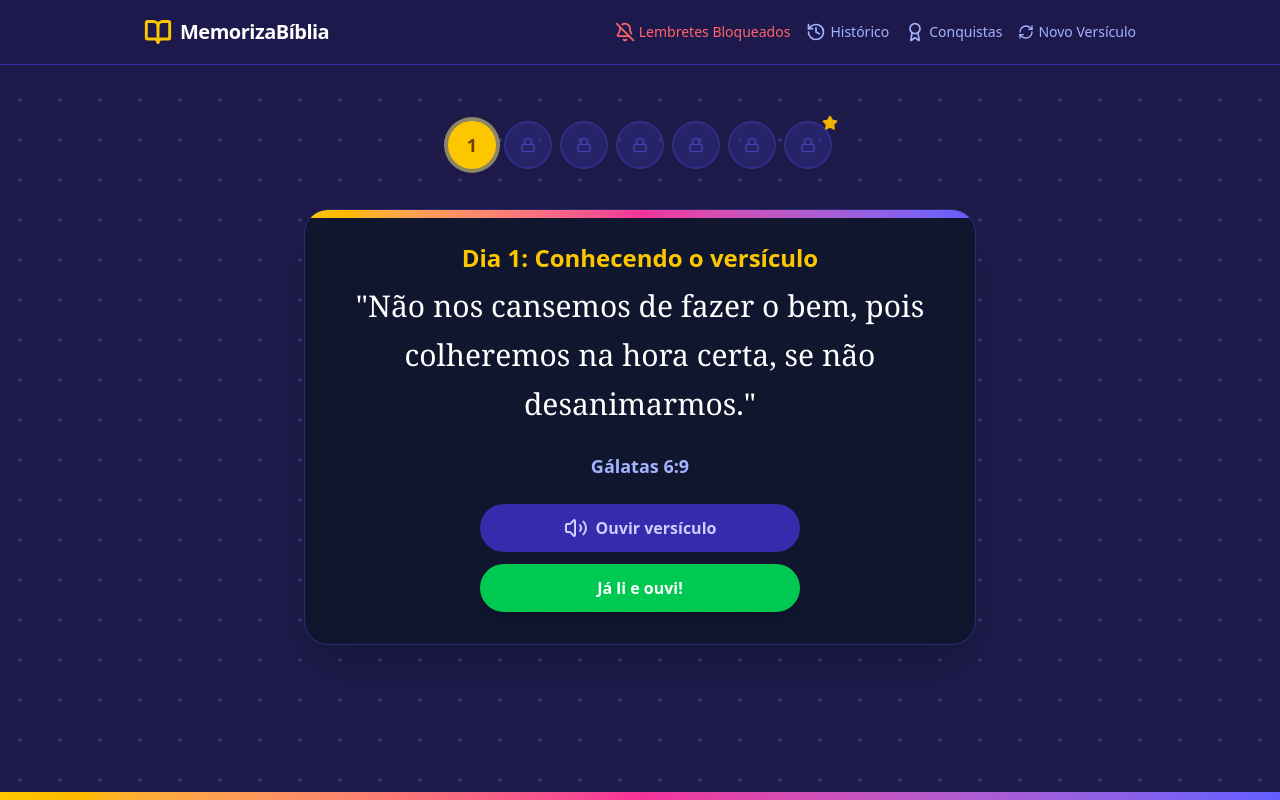
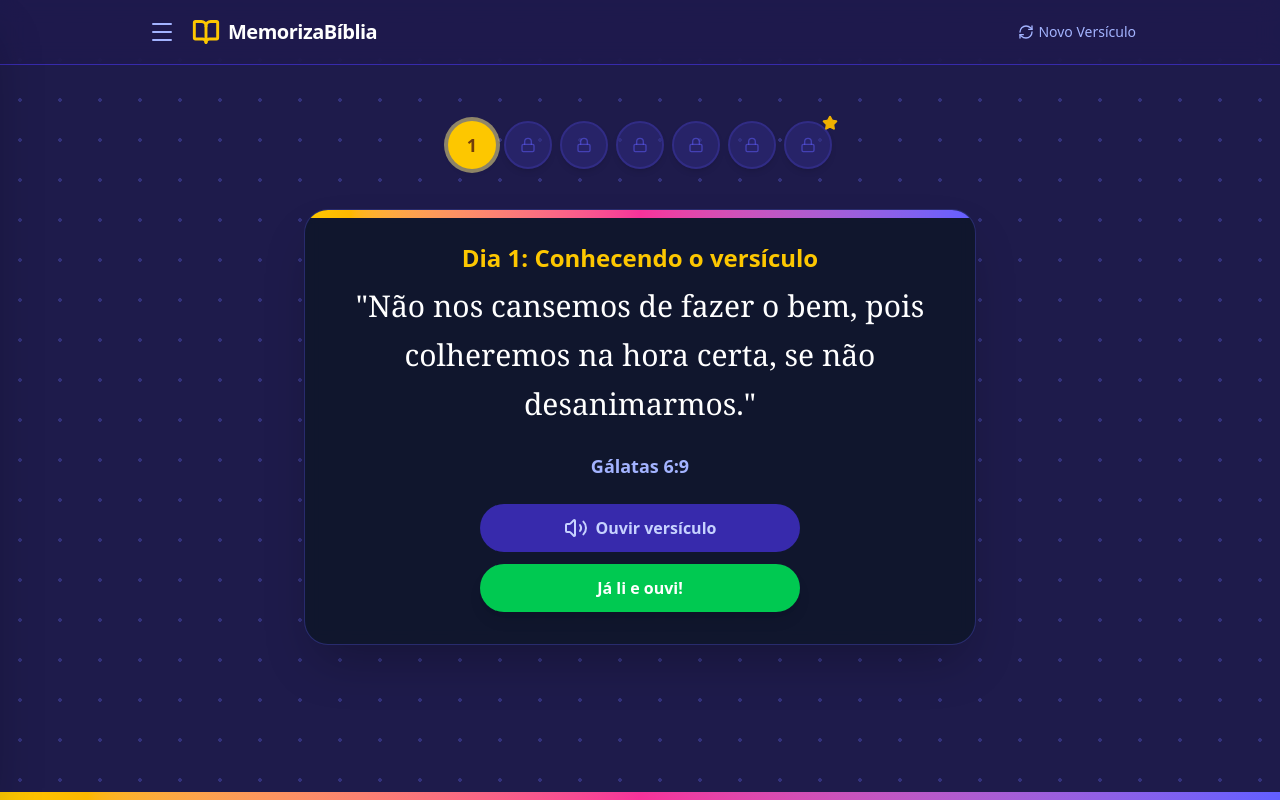
Before and after one commit to ivancmc/memoriza_biblia, a React (Vite) app: page / in a window 1280 px wide. Built offline with nearby package versions, Linux system fonts and the light colour scheme; no server answers; the database is empty.

Commit message:
menu lateral

```diff
--- a/src/App.tsx
+++ b/src/App.tsx
@@ -20,6 +20,7 @@ function App() {
   const [recallVerse, setRecallVerse] = useState<Verse | null>(null);
   const { isInstallAvailable, handleInstallClick } = usePWAInstall();
   const [showInstallModal, setShowInstallModal] = useState(false);
+  const [isSidebarOpen, setIsSidebarOpen] = useState(false);
 
   useEffect(() => {
     if (isInstallAvailable) {
@@ -32,6 +33,7 @@ function App() {
       const randomIndex = Math.floor(Math.random() * history.length);
       setRecallVerse(history[randomIndex]);
     }
+    setIsSidebarOpen(false);
   };
 
   const loadNewVerse = async () => {
@@ -78,41 +80,88 @@ function App() {
   return (
     <div className="h-screen flex flex-col font-sans text-slate-100 selection:bg-pink-500 selection:text-white overflow-hidden max-w-full">
       <Toaster position="top-center" />
+
+      {/* Sidebar Overlay */}
+      {isSidebarOpen && (
+        <motion.div
+          initial={{ opacity: 0 }}
+          animate={{ opacity: 1 }}
+          exit={{ opacity: 0 }}
+          className="fixed inset-0 bg-black/60 backdrop-blur-sm z-40"
+          onClick={() => setIsSidebarOpen(false)}
+        />
+      )}
+
+      {/* Sidebar Drawer */}
+      <motion.aside
+        initial={{ x: '-100%' }}
+        animate={{ x: isSidebarOpen ? 0 : '-100%' }}
+        transition={{ type: 'spring', stiffness: 300, damping: 30 }}
+        className="fixed top-0 left-0 h-full w-72 bg-indigo-950 border-r border-indigo-800 z-50 flex flex-col shadow-2xl"
+      >
+        {/* Sidebar Header */}
+        <div className="flex items-center gap-2 px-6 py-5 border-b border-indigo-800">
+          <BookOpen size={24} strokeWidth={2.5} className="text-yellow-400" />
+          <span className="text-lg font-bold text-white tracking-tight">MemorizaBíblia</span>
+        </div>
+
+        {/* Sidebar Items */}
+        <nav className="flex flex-col gap-1 px-3 py-4 flex-1">
+          {history.length > 0 && (
+            <button
+              onClick={handleRecall}
+              className="flex items-center gap-3 px-4 py-3 rounded-xl text-yellow-300 hover:bg-indigo-800/60 hover:text-white transition-all text-left"
+            >
+              <Sparkles size={20} />
+              <span className="font-medium">Relembre</span>
+            </button>
+          )}
+
+          <div className="px-4 py-3 rounded-xl hover:bg-indigo-800/60 transition-all">
+            <ReminderManager />
+          </div>
+
+          <button
+            onClick={() => { setIsHistoryOpen(true); setIsSidebarOpen(false); }}
+            className="flex items-center gap-3 px-4 py-3 rounded-xl text-indigo-300 hover:bg-indigo-800/60 hover:text-white transition-all text-left"
+          >
+            <History size={20} />
+            <span className="font-medium">Histórico</span>
+          </button>
+
+          <button
+            onClick={() => { setIsAchievementsOpen(true); setIsSidebarOpen(false); }}
+            className="flex items-center gap-3 px-4 py-3 rounded-xl text-indigo-300 hover:bg-indigo-800/60 hover:text-white transition-all text-left"
+          >
+            <Award size={20} />
+            <span className="font-medium">Conquistas</span>
+          </button>
+        </nav>
+
+      </motion.aside>
+
       {/* Header */}
-      <header className="bg-indigo-950/80 backdrop-blur-md border-b border-indigo-800 sticky top-0 z-50">
+      <header className="bg-indigo-950/80 backdrop-blur-md border-b border-indigo-800 sticky top-0 z-30">
         <div className="max-w-5xl mx-auto px-4 h-16 flex items-center justify-between">
+          <div className="flex items-center gap-3">
+            {/* Hamburger Button */}
+            <button
+              onClick={() => setIsSidebarOpen(true)}
+              className="flex flex-col gap-1.5 p-2 rounded-lg hover:bg-indigo-800/50 transition-colors"
+              aria-label="Abrir menu"
+            >
+              <span className="block w-5 h-0.5 bg-indigo-300 rounded-full" />
+              <span className="block w-5 h-0.5 bg-indigo-300 rounded-full" />
+              <span className="block w-5 h-0.5 bg-indigo-300 rounded-full" />
+            </button>
+
             <div className="flex items-center gap-2 text-yellow-400">
               <BookOpen size={28} strokeWidth={2.5} />
               <h1 className="text-xl font-bold tracking-tight text-white">MemorizaBíblia</h1>
             </div>
+          </div>
 
-          <div className="flex items-center gap-4">
-            {history.length > 0 && (
-              <button
-                onClick={handleRecall}
-                className="text-sm font-medium text-yellow-300 hover:text-white flex items-center gap-1 transition-colors"
-              >
-                <Sparkles size={20} />
-                <span className="hidden sm:inline">Relembre</span>
-              </button>
-            )}
-            <ReminderManager />
-            <button
-              onClick={() => setIsHistoryOpen(true)}
-              className="text-sm font-medium text-indigo-300 hover:text-white flex items-center gap-1 transition-colors"
-            >
-              <History size={20} />
-              <span className="hidden sm:inline">Histórico</span>
-            </button>
-
-            <button
-              onClick={() => setIsAchievementsOpen(true)}
-              className="text-sm font-medium text-indigo-300 hover:text-white flex items-center gap-1 transition-colors"
-            >
-              <Award size={20} />
-              <span className="hidden sm:inline">Conquistas</span>
-            </button>
-
+          {/* Novo Versículo permanece no header */}
           <button
             onClick={loadNewVerse}
             disabled={isLoading}
@@ -121,7 +170,6 @@ function App() {
             <RefreshCw size={16} className={isLoading ? 'animate-spin' : ''} />
             <span className="hidden sm:inline">Novo Versículo</span>
           </button>
-          </div>
         </div>
       </header>
 
--- a/src/components/ReminderManager.tsx
+++ b/src/components/ReminderManager.tsx
@@ -159,10 +159,10 @@ const ReminderManager = () => {
       <button
         onClick={handleToggleReminders}
         disabled={permission === 'denied' || isRequesting}
-        className={`group text-sm font-medium flex items-center gap-1 transition-all ${className}`}
+        className={`group text-sm font-medium flex items-center gap-3 w-full transition-all ${className}`}
         title={permission === 'granted' ? "Ajustar horário do lembrete" : ""}
       >
-        <div className="relative">
+        <div className="relative flex-shrink-0">
           <Icon size={20} />
           {permission === 'granted' && (
             <div className="absolute -top-1 -right-1 bg-indigo-500 rounded-full p-0.5 opacity-0 group-hover:opacity-100 transition-opacity">
@@ -170,8 +170,8 @@ const ReminderManager = () => {
             </div>
           )}
         </div>
-        <span className="hidden sm:inline">
-          {permission === 'granted' ? `${reminderConfig.hour.toString().padStart(2, '0')}:${reminderConfig.minute.toString().padStart(2, '0')}` : text}
+        <span className="font-medium">
+          {permission === 'granted' ? `Lembretes · ${reminderConfig.hour.toString().padStart(2, '0')}:${reminderConfig.minute.toString().padStart(2, '0')}` : text}
         </span>
       </button>
 
```
Lines whose indentation alone changed are shown as unchanged.
